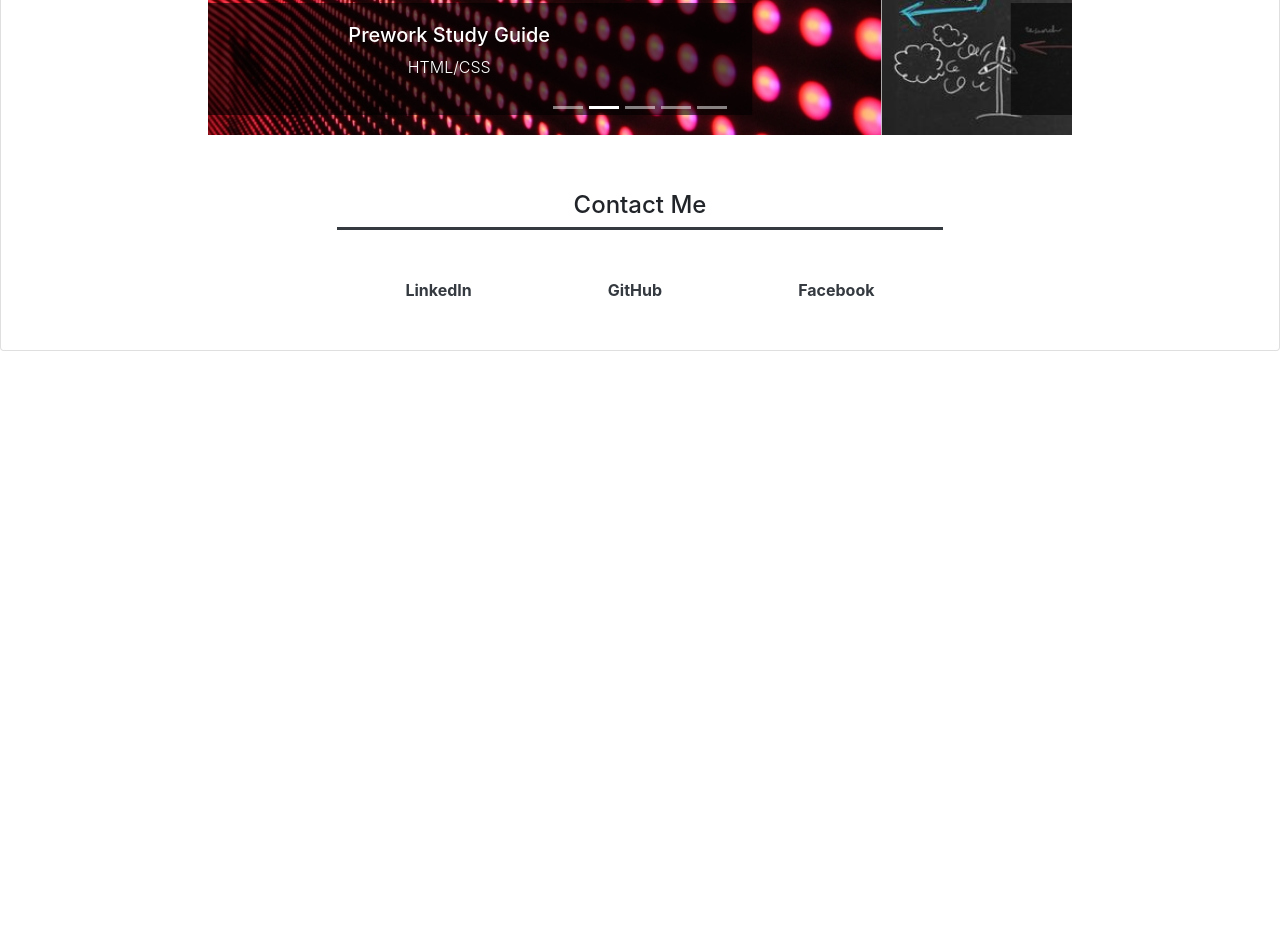
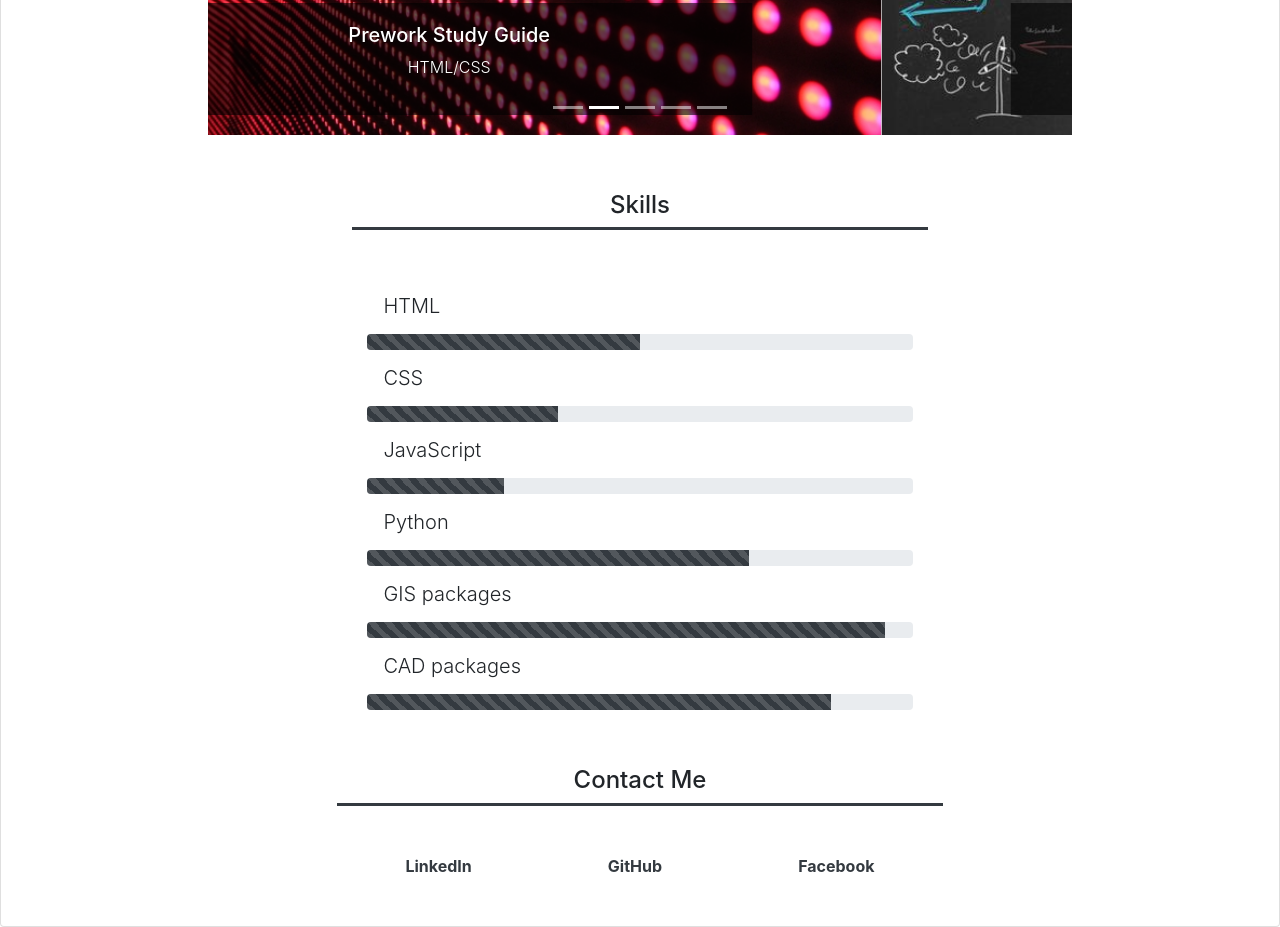
Before and after one commit to Nulula/bootstrap-portfolio, a plain HTML site: page index.html in a window 1280 px wide. Shown: the part 1621-2548 px from the top of the page. Before the commit the page ends 1972 px from the top, so only its background shows below. Drawn offline with nearby package versions, Linux system fonts and the light colour scheme.

Commit message:
Added skills section, improved images, finished README

```diff
--- a/css/style.css
+++ b/css/style.css
@@ -1,6 +1,6 @@
 .jumbotron{
     height: 600px;
-    background: url("/images/hero_photo.png") no-repeat center center;
+    background: url("https://github.com/Nulula/bootstrap-portfolio/blob/main/images/hero_photo.jpg?raw=true") no-repeat center center;
     background-size: cover;
 }
 
@@ -31,6 +31,9 @@ a:active {
     text-decoration-color: white;
 }
 
+.contacts:hover {
+    text-shadow: 0px 0px 5px gray;
+}
 
 
 /* MEDIA LARGE SCREEN */
--- a/index.html
+++ b/index.html
@@ -36,6 +36,9 @@
           </li>
           <li class="nav-item">
             <a class="nav-link mx-2" href="#work">Work</a>
+          </li>
+          <li class="nav-item">
+            <a class="nav-link mx-2" href="#skills">Skills</a>
           </li>
           <li class="nav-item">
             <a class="nav-link mx-2" href="#contactme">Contact Me</a>
@@ -195,15 +198,82 @@
         </div>
       </div>
 
+      <!-- Skills -->
+      <div class="container workArea" id="skills">
+        <div class="row justify-content-center bg-white border-bottom border-dark border-3 my-5 mx-0">
+              <div class="h4 m-2">Skills</div>
+        </div>
+<div class="container">
+  <div class="row">
+
+    <div class="col">
+      <h5 class="font-weight-light m-3">HTML</h5>
+        <div class="progress">
+          <div class="progress-bar bg-dark progress-bar-striped" role="progressbar" style="width: 50%" aria-valuenow="50" aria-valuemin="0" aria-valuemax="100"></div>
+        </div>
+    </div>
+</div>
+
+<div class="row">
+    <div class="col">
+      <h5 class="font-weight-light m-3">CSS</h5>
+        <div class="progress">
+          <div class="progress-bar bg-dark progress-bar-striped" role="progressbar" style="width: 35%" aria-valuenow="35" aria-valuemin="0" aria-valuemax="100"></div>
+        </div>
+    </div>
+</div>
+
+<div class="row">
+    <div class="col">
+      <h5 class="font-weight-light m-3">JavaScript</h5>
+        <div class="progress">
+          <div class="progress-bar bg-dark progress-bar-striped" role="progressbar" style="width: 25%" aria-valuenow="25" aria-valuemin="0" aria-valuemax="100"></div>
+        </div>
+    </div>
+</div>
+
+<div class="row">
+    <div class="col">
+      <h5 class="font-weight-light m-3">Python</h5>
+        <div class="progress">
+          <div class="progress-bar bg-dark progress-bar-striped" role="progressbar" style="width: 70%" aria-valuenow="70" aria-valuemin="0" aria-valuemax="100"></div>
+        </div>
+    </div>
+</div>
+
+<div class="row">
+  <div class="col">
+    <h5 class="font-weight-light m-3">GIS packages</h5>
+      <div class="progress">
+        <div class="progress-bar bg-dark progress-bar-striped" role="progressbar" style="width: 95%" aria-valuenow="95" aria-valuemin="0" aria-valuemax="100"></div>
+      </div>
+  </div>
+</div>
+
+<div class="row">
+  <div class="col mb-5">
+    <h5 class="font-weight-light m-3">CAD packages</h5>
+      <div class="progress">
+        <div class="progress-bar bg-dark progress-bar-striped" role="progressbar" style="width: 85%" aria-valuenow="85" aria-valuemin="0" aria-valuemax="100"></div>
+      </div>
+  </div>
+</div>
+
+  </div>
+</div>
+
+
+
+      <!-- Footer -->
       <div id="contactme">
       <div class="container workArea">
         <div class="row justify-content-center bg-white border-bottom border-dark border-3">
               <div class="h4 m-2">Contact Me</div>
         </div>
         <div class="row justify-content-around my-5">
-          <a href="#" class="text-dark font-weight-bold">LinkedIn</a>
-          <a href="#" class="text-dark font-weight-bold">GitHub</a>
-          <a href="#" class="text-dark font-weight-bold">Facebook</a>
+          <a href="#" class="text-dark font-weight-bold contacts">LinkedIn</a>
+          <a href="#" class="text-dark font-weight-bold contacts">GitHub</a>
+          <a href="#" class="text-dark font-weight-bold contacts">Facebook</a>
         </div>
       </div>
 
```
Also changed, not shown: images/face.jpg (deleted), 2 other files.
